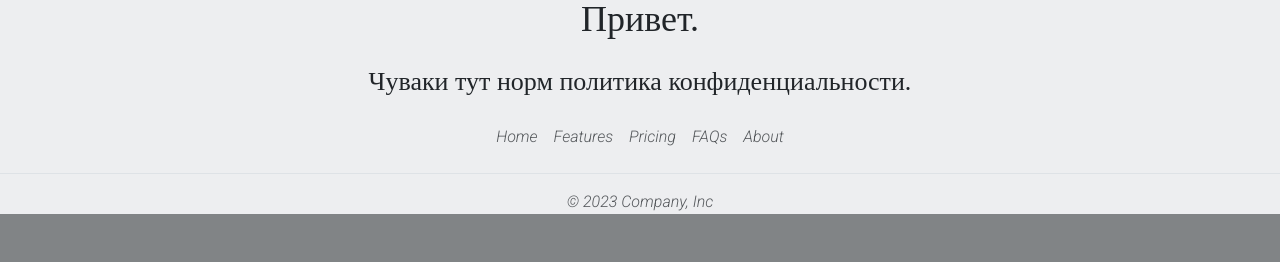
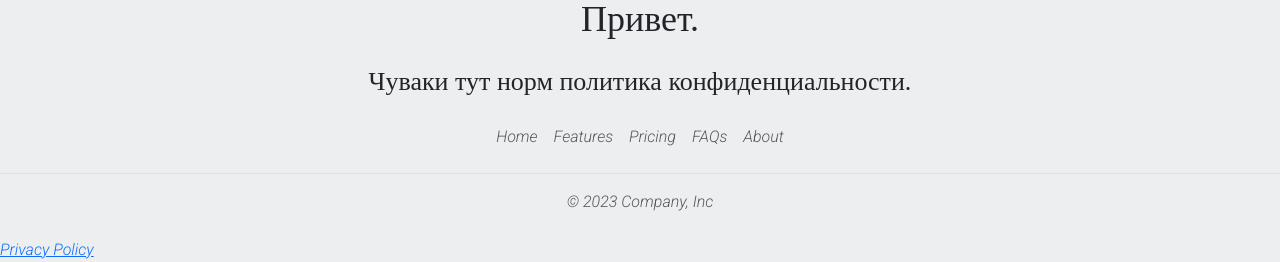
Before and after one commit to Teonanakatll/medved_shop, a Django app: page / in a window 1280 px wide. Shown: the part 4345-4607 px from the top of the page. Before the commit the page ends 4559 px from the top, so only its background shows below. Run offline with Django 4.2, Linux system fonts and the light colour scheme; data comes from the database, SQL or seed files in the repository; some libraries are stand-ins or nearby versions.

Commit message:
#1.11______modal window

```diff
--- a/medved/landing/templates/landing/base.html
+++ b/medved/landing/templates/landing/base.html
@@ -35,9 +35,9 @@
 
     </div>
   </div>
-   {% include 'landing/footer.html' %}
+    {% include 'landing/footer.html' %}
 
-
+    {% include 'landing/modal_windows/privacy_policy.html' %}
 
   <script src="{% static 'landing/js/bootstrap.bundle.min.js' %}"></script>
 
--- a/medved/landing/templates/landing/footer.html
+++ b/medved/landing/templates/landing/footer.html
@@ -8,5 +8,11 @@
       <li class="nav-item"><a href="#" class="nav-link px-2 text-body-secondary">FAQs</a></li>
       <li class="nav-item"><a href="#" class="nav-link px-2 text-body-secondary">About</a></li>
     </ul>
+<!--      <a href="#" data-toggle="modal" data-target="#privacy_policy_modal">-->
+
+
+<!--        <h3>Privacy Policy</h3>-->
+<!--      </a>-->
+<!--  -->
     <p class="text-center text-body-secondary">© 2023 Company, Inc</p>
 </footer>
--- /dev/null
+++ b/medved/landing/templates/landing/modal_windows/privacy_policy.html
@@ -0,0 +1,22 @@
+
+<div class="modal fade modal-lg" id="privacy_policy_modal" tabindex="-1"
+     aria-labelledby="exampleModalLabel" aria-hidden="true">
+  <div class="modal-dialog">
+    <div class="modal-content">
+      <div class="modal-body">
+        fnndfndn
+        {{ privacy_policy.text|safe }}
+         <div class="row">
+            <div class="col-lg-12">
+              <h3 class="text-center">Privacy Policy</h3>
+              {{ privacy_policy.text|safe }}
+            </div>
+          </div>
+      </div>
+
+    </div>
+  </div>
+</div>
+<a href="#" data-bs-toggle="modal" data-bs-target="#privacy_policy_modal">
+  Privacy Policy
+</a>
```
